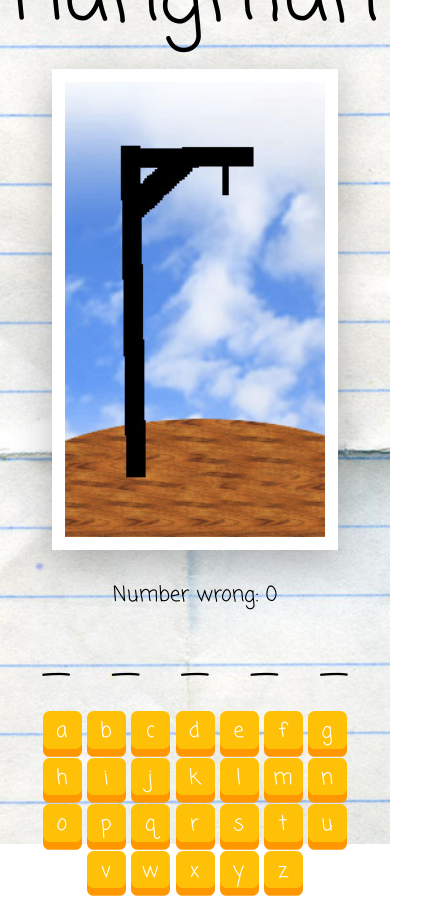
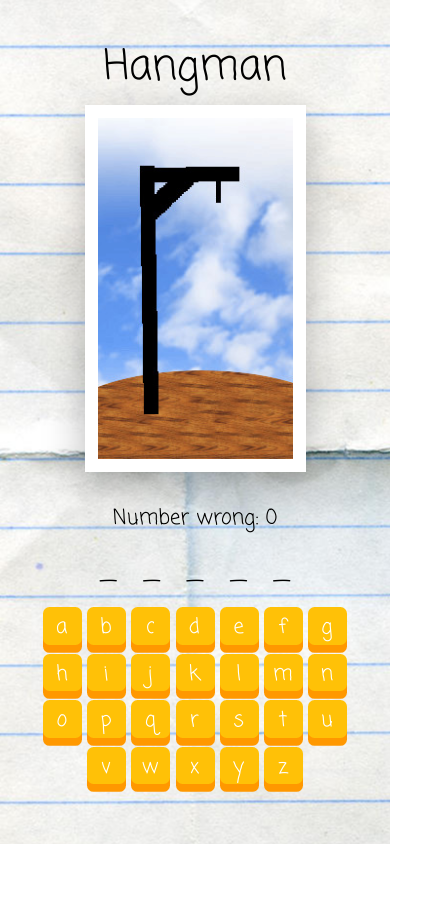
Before and after one commit to NickTaykey/hangman-frontend, a React (Create React App) app: page / in a window 390 px wide. Shown: the whole page, 432 px wide, since content can reach past the window. After the commit the page ends 844 px from the top, so only its background shows below. Built offline with nearby package versions, Linux system fonts and the light colour scheme.

Commit message:
make the UI responsive

```diff
--- a/src/styles/App.css
+++ b/src/styles/App.css
@@ -7,3 +7,12 @@
 	background: url("../images/background.jpg");
 	background-position: center center;
 }
+
+@media screen and (max-width: 576px) {
+	.App {
+		background-attachment: fixed;
+		background-repeat: no-repeat;
+		background-position: center center;
+		overflow: hidden;
+	}
+}
--- a/src/styles/Hangman.css
+++ b/src/styles/Hangman.css
@@ -74,3 +74,42 @@
 .Hangman-restart-btn:hover {
 	background-color: #38b000;
 }
+
+@media screen and (max-width: 576px) {
+	.Hangman h1 {
+		font-size: 2rem;
+	}
+	.Hangman img {
+		width: 150px;
+	}
+	.Hangman-word {
+		letter-spacing: 1em;
+		font-size: 1.25rem;
+	}
+}
+
+@media screen and (max-height: 812px) {
+	.Hangman h1 {
+		font-size: 1.5rem;
+	}
+	.Hangman img {
+		width: 125px;
+	}
+	.Hangman-word {
+		letter-spacing: 0.75em;
+		font-size: 1.25rem;
+	}
+}
+
+@media screen and (max-height: 700px) {
+	.Hangman h1 {
+		font-size: 1.25rem;
+	}
+	.Hangman img {
+		width: 100px;
+	}
+	.Hangman-word {
+		letter-spacing: 0.5em;
+		font-size: 1rem;
+	}
+}
```
Also changed, not shown: 1 other file (tests, documents, lock files or other folders).
